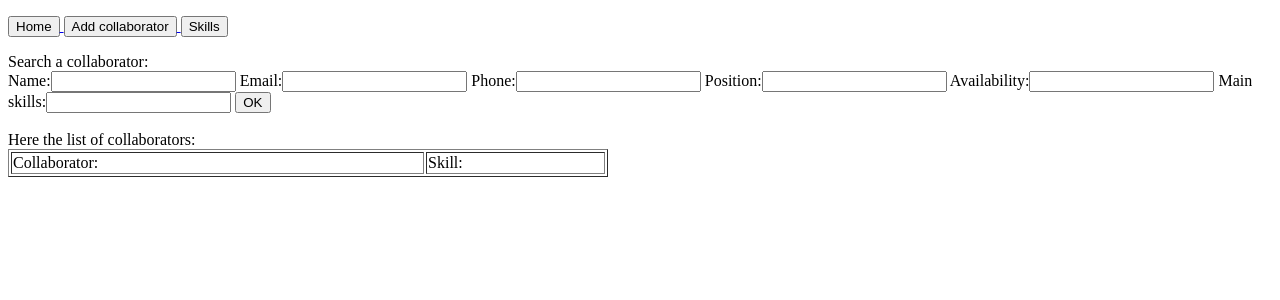
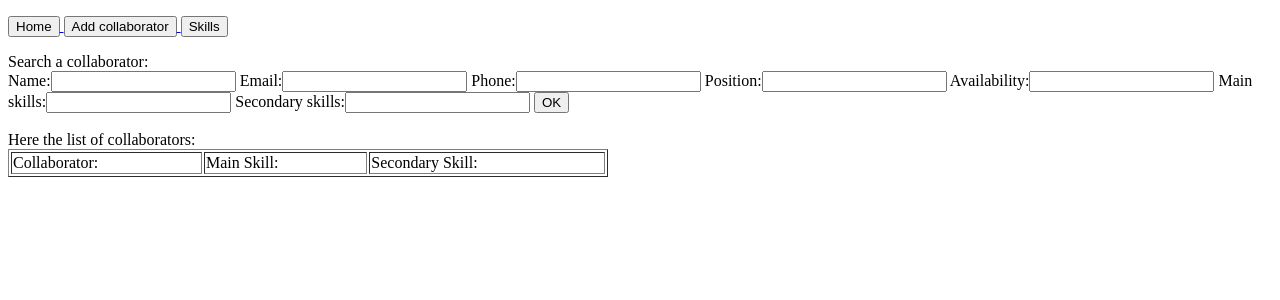
Before and after one commit to robertamangiapane/CRM-InVision-Lab, a Django app: page /collaborators in a window 1280 px wide. Shown: the top 300 px of the page. Run offline with Django 3.2, Linux system fonts and the light colour scheme; data that the repository does not hold is empty.

Commit message:
user can add secondary skills, tests passing

```diff
--- a/app/crmInvisionLab/collaborator_form.py
+++ b/app/crmInvisionLab/collaborator_form.py
@@ -5,13 +5,14 @@ from .models import Collaborator
 class AddCollaboratorForm(forms.ModelForm):
     class Meta:
         model = Collaborator
-        fields = ['name', 'email', 'phone', 'position', 'availability', 'main_skills']
+        fields = ['name', 'email', 'phone', 'position', 'availability', 'main_skills', 'secondary_skills']
         labels = {'name': "Name",
                   'email': "Email",
                   'phone': "Phone",
                   'position': 'Position',
                   'availability': "When is available",
-                  'main_skills': "Main skills"}
+                  'main_skills': "Main skills",
+                  'secondary_skills': "Secondary skills"}
 
 
 class SearchCollaboratorForm(forms.Form):
@@ -21,3 +22,4 @@ class SearchCollaboratorForm(forms.Form):
     position = forms.CharField(max_length=200, required=False)
     availability = forms.CharField(max_length=200, required=False)
     main_skills = forms.CharField(max_length=200, required=False)
+    secondary_skills = forms.CharField(max_length=200, required=False)
--- a/app/crmInvisionLab/filtering_helpers.py
+++ b/app/crmInvisionLab/filtering_helpers.py
@@ -10,7 +10,7 @@ def collaborator_filter(filters):
 def get_columns_dict(filters):
     column_dict = {}
     for k, v in dict(filters).items():
-        if k != "main_skills":
+        if k != "main_skills" and k != "secondary_skills":
             column_dict[k + "__exact"] = v
 
     return column_dict
@@ -19,7 +19,7 @@ def get_columns_dict(filters):
 def get_m_to_m_dict(filters):
     m_to_m_dict = {}
     for k, v in dict(filters).items():
-        if k == "main_skills":
+        if k == "main_skills" or k == "secondary_skills":
             m_to_m_dict[k + "__name__contains"] = v
 
     return m_to_m_dict
@@ -30,5 +30,4 @@ def get_real_filter(filters):
     for k, v in filters.items():
         if filters[k] != "":
             real_filters[k] = v
-
     return real_filters
--- a/app/crmInvisionLab/models.py
+++ b/app/crmInvisionLab/models.py
@@ -17,8 +17,8 @@ class Collaborator(Model):
     phone = CharField(max_length=200)
     position = CharField(max_length=200, blank=True)
     availability = CharField(max_length=200, blank=True)
-    main_skills = ManyToManyField(Skill)
-    # secondary_skills = CharField(max_length=200, blank=True)
+    main_skills = ManyToManyField(Skill, related_name="main_skills", blank=True)
+    secondary_skills = ManyToManyField(Skill, related_name="secondary_skills", blank=True)
     # showreel = CharField(max_length=200)
     # worked_on = CharField(max_length=200)
     # connection = CharField(max_length=200)
--- a/app/crmInvisionLab/templates/crmInvisionLab/collaborators_index.html
+++ b/app/crmInvisionLab/templates/crmInvisionLab/collaborators_index.html
@@ -26,7 +26,8 @@ Here the list of collaborators:
     <tr>
         <td>Collaborator:</td>
 
-        <td>Skill:</td>
+        <td>Main Skill:</td>
+        <td>Secondary Skill:</td>
     </tr>
 {% for collaborator in collaborators %}
     <tr>
@@ -38,6 +39,11 @@ Here the list of collaborators:
                 {{skill.name}};
             {% endfor %}
         </td>
+        <td>
+            {% for skill in collaborator.secondary_skills.all.values %}
+                {{skill.name}};
+            {% endfor %}
+        </td>
     </tr>
 {% endfor %}
 </table>
--- a/app/crmInvisionLab/views.py
+++ b/app/crmInvisionLab/views.py
@@ -44,8 +44,9 @@ def collaborator_add(request):
 
 def collaborator_view(request, id_collaborator):
     collaborator = Collaborator.objects.get(id=id_collaborator)
-    skill = collaborator.main_skills
-    context = {'collaborator': collaborator, 'skill': skill}
+    main_skills = collaborator.main_skills
+    secondary_skills = collaborator.secondary_skills
+    context = {'collaborator': collaborator, 'main_skills': main_skills, 'secondary_skills': secondary_skills}
 
     return render(request, 'crmInvisionLab/collaborator_view.html', context)
 
@@ -61,7 +62,7 @@ def collaborator_edit(request, id_collaborator):
 
             return redirect('/collaborators/view/' + str(id_collaborator))
         else:
-            raise ValidationError("Collaborator must have a name")
+            raise ValidationError("Form is not valid")
     else:
         collaborator_form = AddCollaboratorForm(instance=collaborator)
 
```
Also changed, not shown: app/crmInvisionLab/templates/crmInvisionLab/collaborator_view.html (+6 -1 lines), app/crmInvisionLab/tests/helpers.py (+19 -0 lines), app/crmInvisionLab/tests/test_feature_collaborators.py (+20 -2 lines), app/crmInvisionLab/tests/test_filtering.py (+6 -4 lines), app/crmInvisionLab/migrations/0003_auto_20200423_1402.py (added), app/crmInvisionLab/migrations/0004_auto_20200423_1442.py (added).
